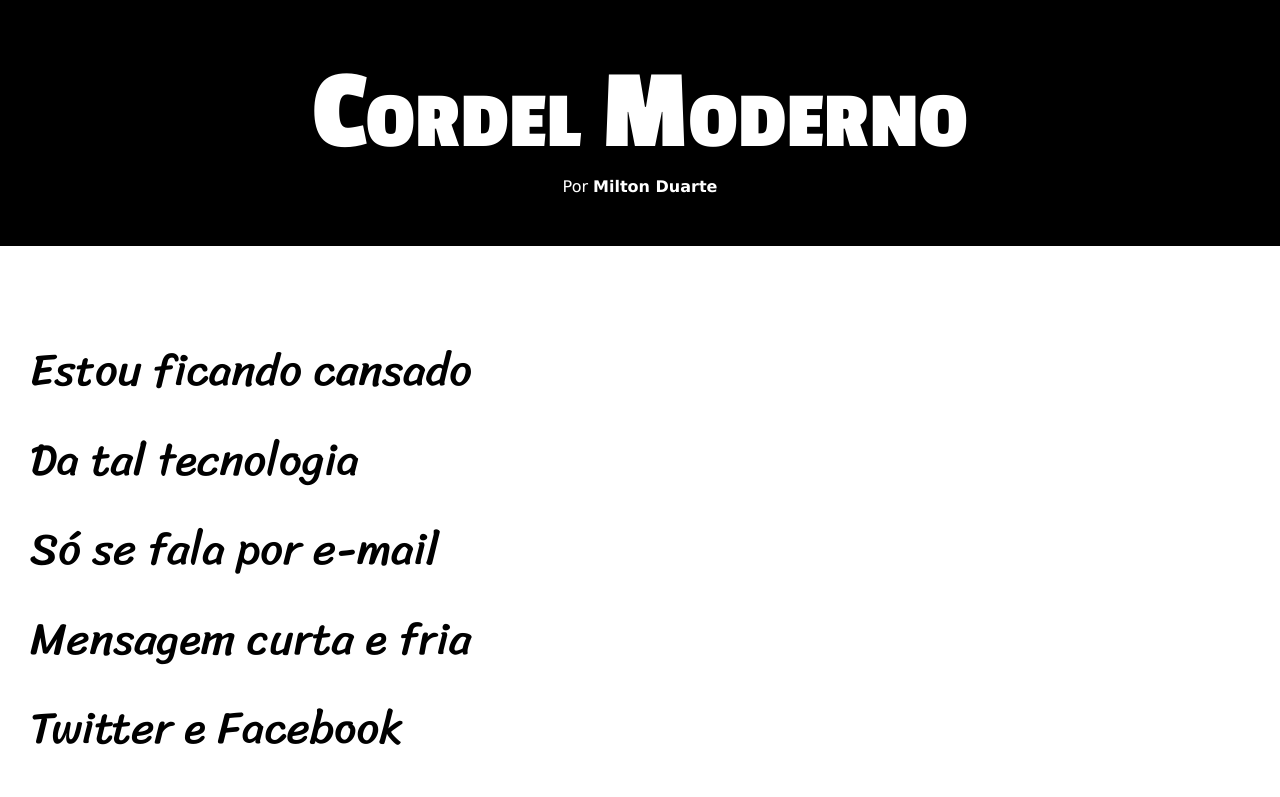
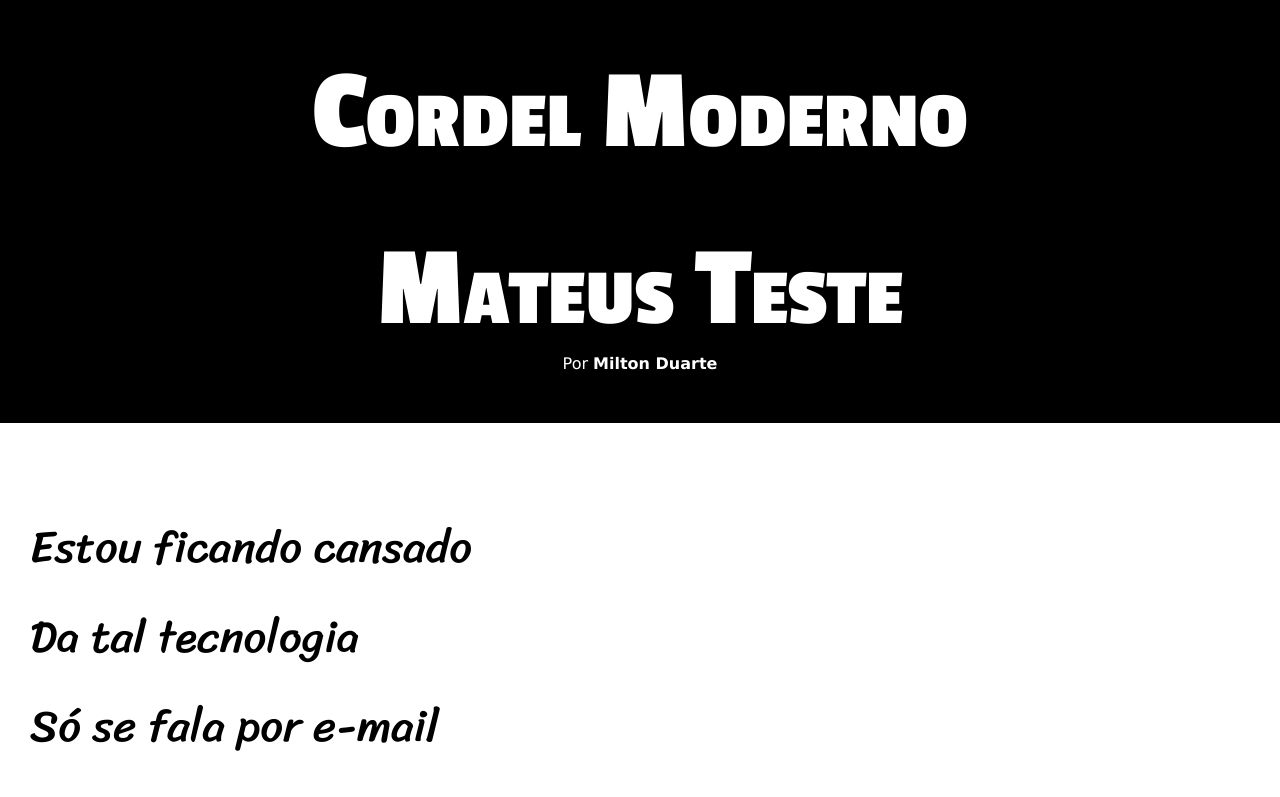
Before and after one commit to MateusSKV9/projeto-cordel, a plain HTML site: page index.html in a window 1280 px wide. Shown: the top 797 px of the page. Drawn offline with Linux system fonts and the light colour scheme.

Commit message:
Testando realocação

```diff
--- a/index.html
+++ b/index.html
@@ -10,6 +10,7 @@
 <body>
     <header>
         <h1>Cordel Moderno</h1>
+        <h1>Mateus Teste</h1>
         <p>
             Por <a href="https://www.recantodasletras.com.br/poesias/3186743" target="_blank">Milton Duarte</a>
         </p>
```
